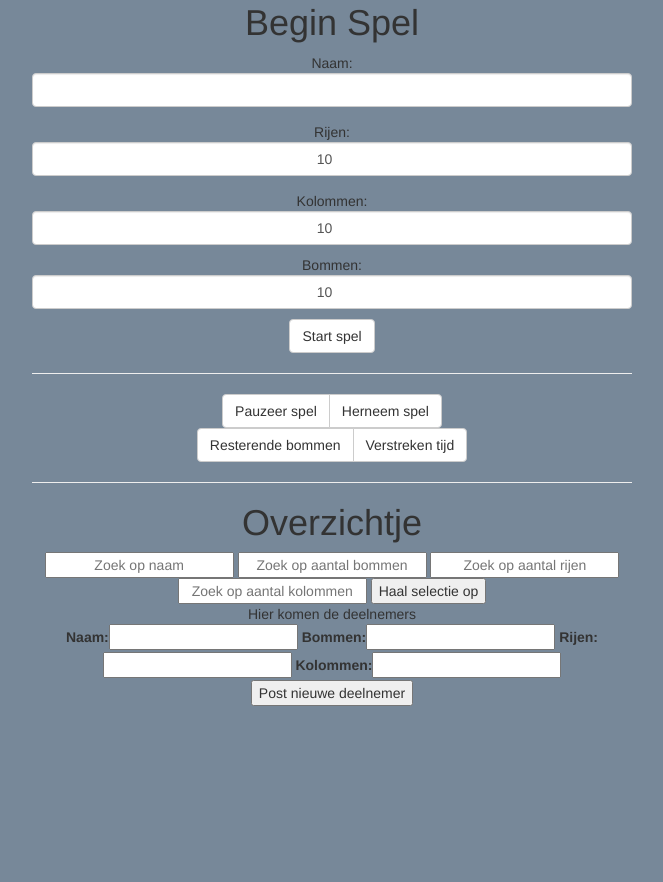
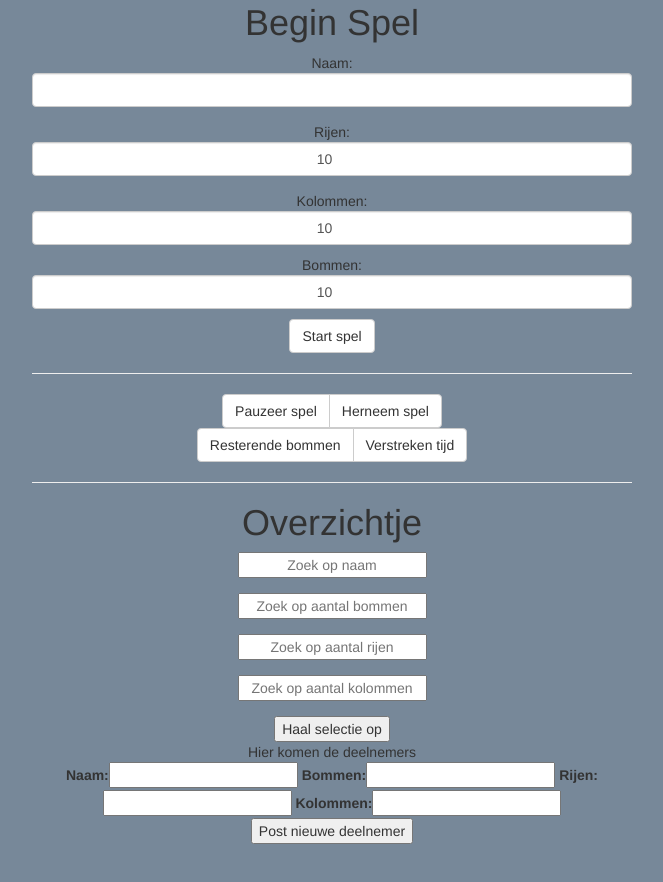
Before and after one commit to Wicked83/mijnenveger, a website: page jQuery/viewJQ.html in a window 1280 px wide. Shown: the part 272-1154 px from the top of the page, without its empty margins (308-971 px from the left). Before the commit the page ends 1028 px from the top, so only its background shows below. Drawn offline with nearby package versions, Linux system fonts and the light colour scheme.

Commit message:
't Is alweer vrijdag

```diff
--- a/jQuery/viewJQ.html
+++ b/jQuery/viewJQ.html
@@ -73,10 +73,10 @@
         <h1>Overzichtje</h1>
         <div id="spel"></div>
         <form action="http://192.168.23.124:1111/deelnemers" onsubmit="return false">
-            <input type="text" name="naam" id="dnNaam" placeholder="Zoek op naam">
-            <input type="text" name="bommen" id="dnBom" placeholder="Zoek op aantal bommen">
-            <input type="text" name="rijen" id="dnRij" placeholder="Zoek op aantal rijen">
-            <input type="text" name="kolommen" id="dnKolom" placeholder="Zoek op aantal kolommen">
+            <div class="form-group"> <input type="text" name="naam" id="dnNaam" placeholder="Zoek op naam"></div>
+            <div class="form-group"><input type="text" name="bommen" id="dnBom" placeholder="Zoek op aantal bommen"></div>
+            <div class="form-group"><input type="text" name="rijen" id="dnRij" placeholder="Zoek op aantal rijen"></div>
+            <div class="form-group"><input type="text" name="kolommen" id="dnKolom" placeholder="Zoek op aantal kolommen"></div>
             <input type="submit" id="getIt" value="Haal selectie op">
         </form>
         <div id="deelnemers">Hier komen de deelnemers</div>
```
